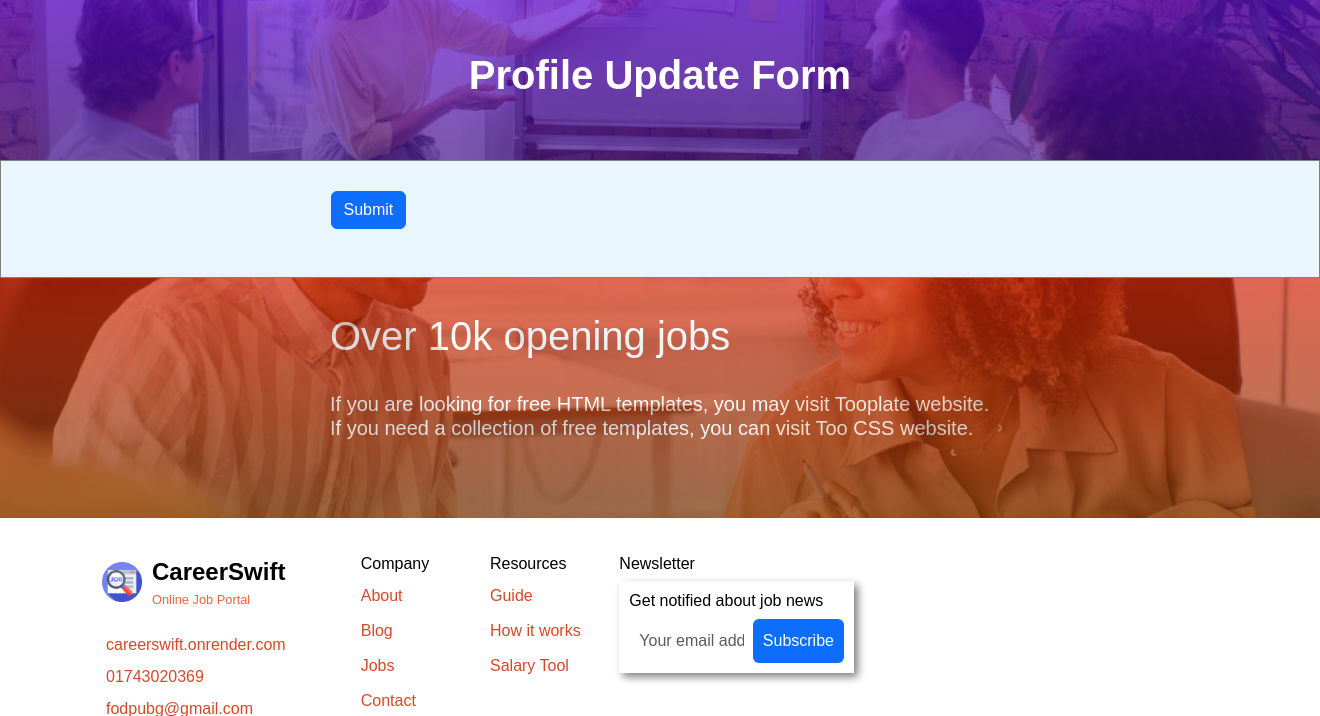
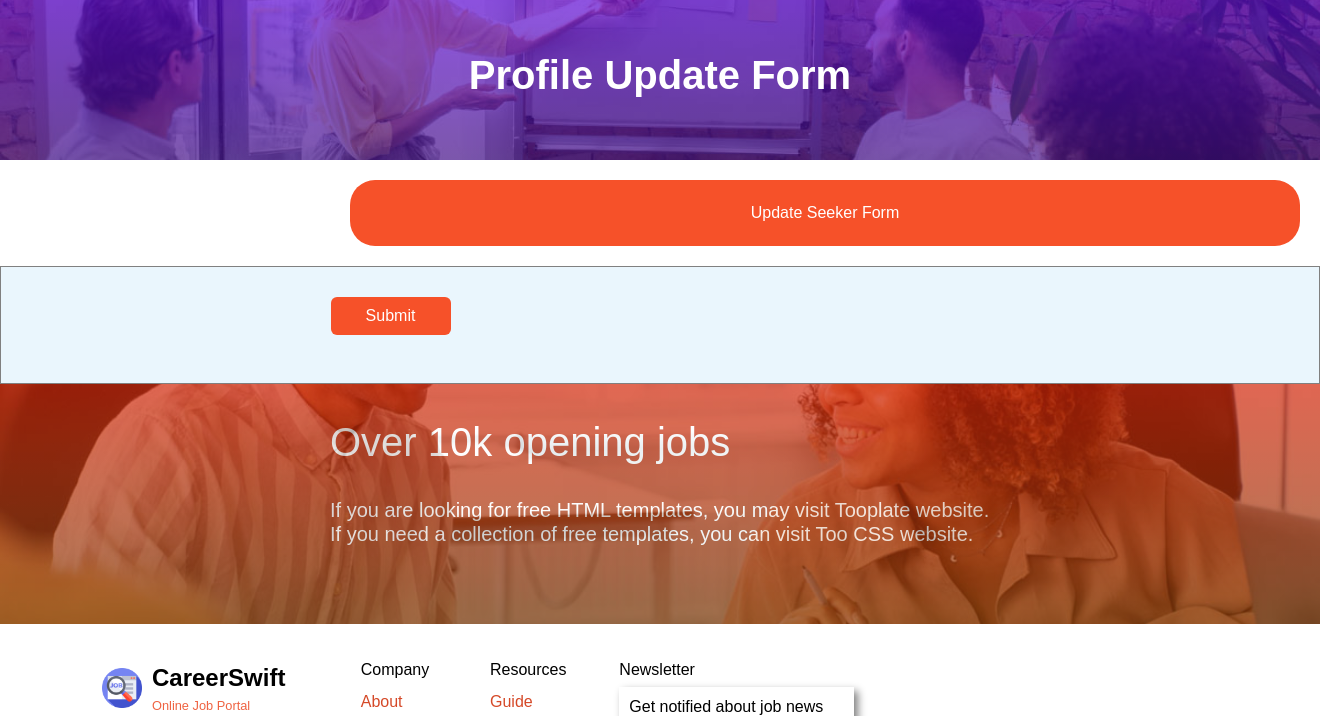
Before and after one commit to Sayed1-11/CareerSwift, a Django app: template account/templates/profile.html in a window 1320 px wide. Shown: the part 85-801 px from the top of the page. Run offline with Django 4.2, Linux system fonts and the light colour scheme; the template is opened without the code that fills it, so the values that code supplies are empty; some libraries are stand-ins or nearby versions.

Commit message:
Update profile.html

```diff
--- a/account/templates/profile.html
+++ b/account/templates/profile.html
@@ -7,13 +7,20 @@
     <img src="{% static 'images/close-up-young-business-team-working.jpg' %}" alt="" style="width: 100%;position: relative;opacity: 0.3;height:20vh;top: 60%;object-fit:cover">
     <h1 style="position: absolute; top: 20%; left: 50%; transform: translate(-50%, -50%); color: white;" class="fw-bolder"><strong>Profile Update Form</strong></h1>
 </div>
+
+<div style="width:50%;margin:auto;">
+
+    <a href="{% url "seeker_update" jobs.pk %}" style="text-decoration:none;"><button type="submit" class="btn" style="width:950px;border-radius:25px;background-color:#F65129;color:#fff;padding:20px;margin:20px">Update Seeker Form</button></a>
+</div>
+
+
 <div style="border:1px solid grey;background-color:#EAF6FD">
 <form style="width:50%;margin:auto;margin-top:30px;" method='post'>
 
     {% csrf_token %}
 {{form|crispy}}
 
-<button class="btn btn-primary mb-5">Submit</button>
+<button class="mb-5 btn" style="background-color:#F65129;color:#fff;width:120px">Submit</button>
 </form>
 </div>
 {% endblock content %}
```
